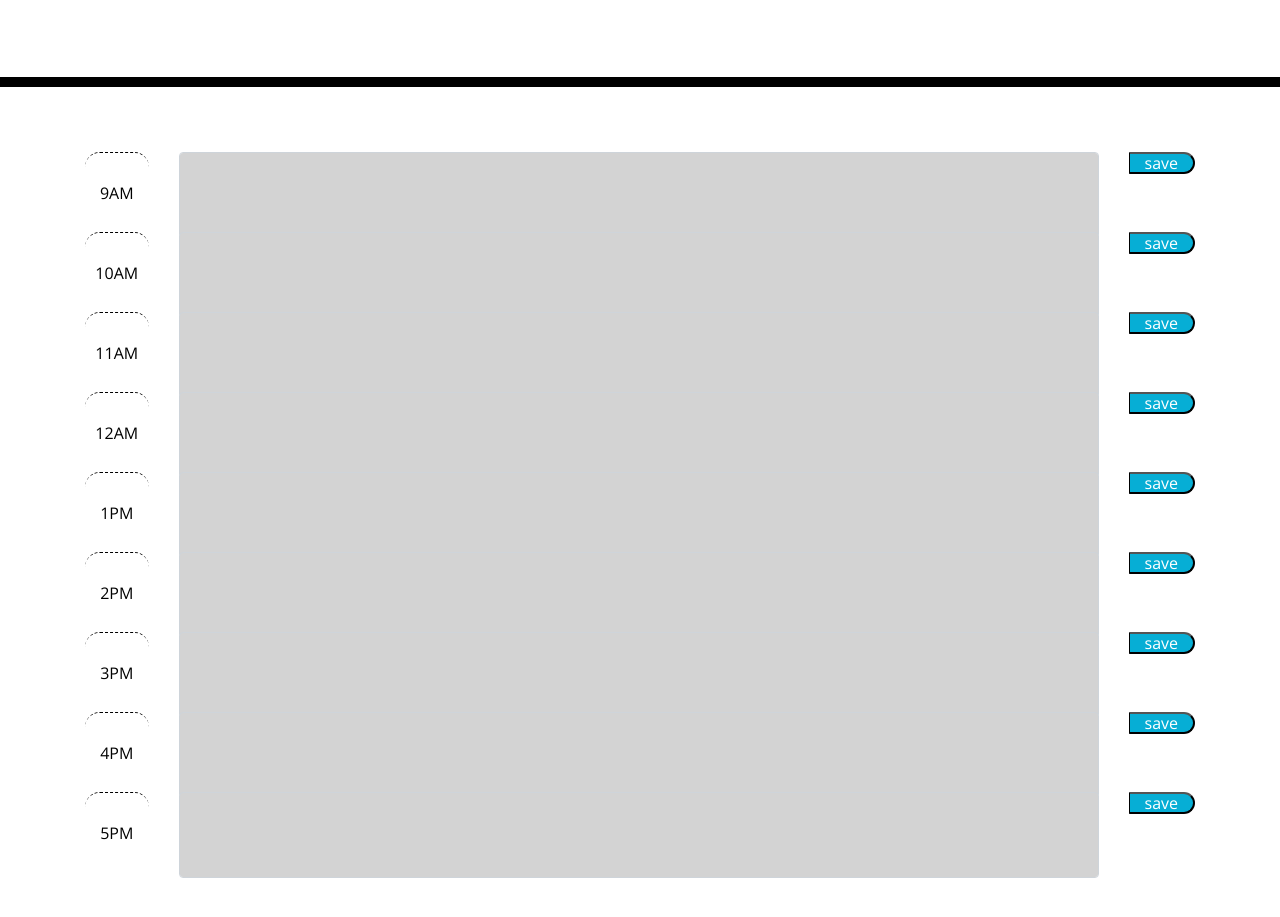
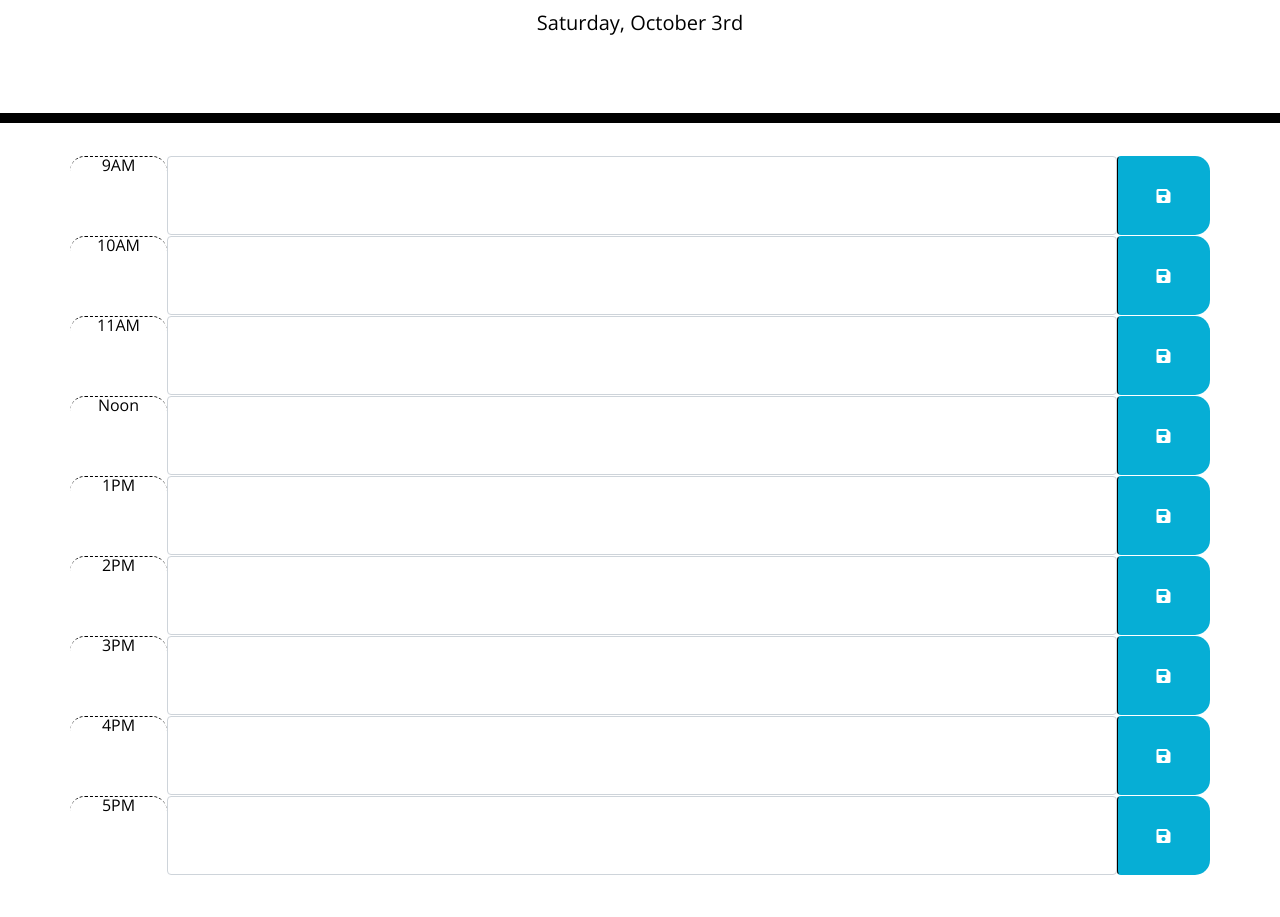
Before and after one commit to reedtlr/daily_office_planner, a plain HTML site: page index.html in a window 1280 px wide. Shown: the part 181-1098 px from the top of the page. After the commit the page ends 1056 px from the top, so only its background shows below. Drawn offline with nearby package versions, Linux system fonts and the light colour scheme.

Commit message:
added FA icons and grid layout

```diff
--- a/assets/script.js
+++ b/assets/script.js
@@ -0,0 +1,24 @@
+
+
+$(document).ready(function() {
+
+    // format and display current date
+    var cTime = moment().format("dddd, MMMM Do")
+    $("#currentDay").append(cTime)
+
+
+
+    $(".saveBtn").click(function() {
+       console.log(this.id, "this")
+
+
+        // var agendaSave = {
+        //     text: $(this).before("textarea").text,
+        //     hour: $("textarea").before("p").text
+        // }
+        // window.localStorage.setItem("savedText", JSON.stringify(agendaSave))
+        // console.log(agendaSave)
+    })
+
+
+})
--- a/index.html
+++ b/index.html
@@ -37,134 +37,66 @@
       <p class="lead">A simple calendar app for scheduling your work day</p>
       <p id="currentDay" class="lead"></p>
     </header>
-    <div class="container">
-      <div class="row">
-        <div class="col">
-          <p class="time-block hour">
-            9AM
-          </p>
-        </div>
-        <div class="col-10 form-group blue-border-focus">
-          <textarea rows="3" class="form-control past"></textarea>
-        </div>
-        <div class="col">
-          <button class="col saveBtn">save</button>
-        </div>
-      </div>
 
-      <div class="row">
-        <div class="col">
-          <p class="time-block hour">
-            10AM
-          </p>
-        </div>
-        <div class="col-10 form-group blue-border-focus">
-          <textarea rows="3" class="form-control past"></textarea>
-        </div>
-        <div class="col">
-          <button class="col saveBtn">save</button>
-        </div>
-      </div>
+   <div class="container">
+    <div class="row">
+      <p class="col time-block hour">9AM</p>
+      <textarea class="col-10 form-control description"></textarea>
+      <button id="9AM" class="col saveBtn fas fa-save btn"></button>
+    </div>
 
-      <div class="row">
-        <div class="col">
-          <p class="time-block hour">
-            11AM
-          </p>
-        </div>
-        <div class="col-10 form-group blue-border-focus">
-          <textarea rows="3" class="form-control past"></textarea>
-        </div>
-        <div class="col">
-          <button class="col saveBtn">save</button>
-        </div>
-      </div>
+    <div class="row">
+      <p class="col time-block hour">10AM</p>
+      <textarea class="col-10 form-control description"></textarea>
+      <button id="10AM" class="col saveBtn fas fa-save btn"></button>
+    </div>
 
-      <div class="row">
-        <div class="col">
-          <p class="time-block hour">
-            12AM
-          </p>
-        </div>
-        <div class="col-10 form-group blue-border-focus">
-          <textarea rows="3" class="form-control past"></textarea>
-        </div>
-        <div class="col">
-          <button class="col saveBtn">save</button>
-        </div>
-      </div>
 
-      <div class="row">
-        <div class="col">
-          <p class="time-block hour">
-            1PM
-          </p>
-        </div>
-        <div class="col-10 form-group blue-border-focus">
-          <textarea rows="3" class="form-control past"></textarea>
-        </div>
-        <div class="col">
-          <button class="col saveBtn">save</button>
-        </div>
-      </div>
+    <div class="row">
+      <p class="col time-block hour">11AM</p>
+      <textarea class="col-10 form-control description"></textarea>
+      <button id="11AM" class="col saveBtn fas fa-save btn"></button>
+    </div>
 
-      <div class="row">
-        <div class="col">
-          <p class="time-block hour">
-            2PM
-          </p>
-        </div>
-        <div class="col-10 form-group blue-border-focus">
-          <textarea rows="3" class="form-control past"></textarea>
-        </div>
-        <div class="col">
-          <button class="col saveBtn">save</button>
-        </div>
-      </div>
 
-      <div class="row">
-        <div class="col">
-          <p class="time-block hour">
-            3PM
-          </p>
-        </div>
-        <div class="col-10 form-group blue-border-focus">
-          <textarea rows="3" class="form-control past"></textarea>
-        </div>
-        <div class="col">
-          <button class="col saveBtn">save</button>
-        </div>
-      </div>
+    <div class="row">
+      <p class="col time-block hour">Noon</p>
+      <textarea class="col-10 form-control description"></textarea>
+      <button id="Noon" class="col saveBtn fas fa-save btn"></button>
+    </div>
 
-      <div class="row">
-        <div class="col">
-          <p class="time-block hour">
-            4PM
-          </p>
-        </div>
-        <div class="col-10 form-group blue-border-focus">
-          <textarea rows="3" class="form-control past"></textarea>
-        </div>
-        <div class="col">
-          <button class="col saveBtn">save</button>
-        </div>
-      </div>
+    <div class="row">
+      <p class="col time-block hour">1PM</p>
+      <textarea class="col-10 form-control description"></textarea>
+      <button id="1PM" class="col saveBtn fas fa-save btn"></button>
+    </div>
 
-      <div class="row">
-        <div class="col">
-          <p class="time-block hour">
-            5PM
-          </p>
-        </div>
-        <div class="col-10 form-group blue-border-focus">
-          <textarea rows="3" class="form-control past"></textarea>
-        </div>
-        <div class="col">
-          <button class="col saveBtn">save</button>
-        </div>
-      </div>
+    <div class="row">
+      <p class="col time-block hour">2PM</p>
+      <textarea class="col-10 form-control description"></textarea>
+      <button id="2PM" class="col saveBtn fas fa-save btn"></button>
+    </div>
 
+    <div class="row">
+      <p class="col time-block hour">3PM</p>
+      <textarea class="col-10 form-control description"></textarea>
+      <button id="3PM" class="col saveBtn fas fa-save btn"></button>
     </div>
+
+    <div class="row">
+      <p class="col time-block hour">4PM</p>
+      <textarea class="col-10 form-control description"></textarea>
+      <button id="4PM" class="col saveBtn fas fa-save btn"></button>
+    </div>
+
+    <div class="row">
+      <p class="col time-block hour">5PM</p>
+      <textarea class="col-10 form-control description"></textarea>
+      <button id="5PM" class="col saveBtn fas fa-save btn"></button>
+    </div>
+  </div>
+
+
 
     <!-- link to JQuery CDN -->
     <script src="https://code.jquery.com/jquery-3.4.1.min.js"></script>
```
